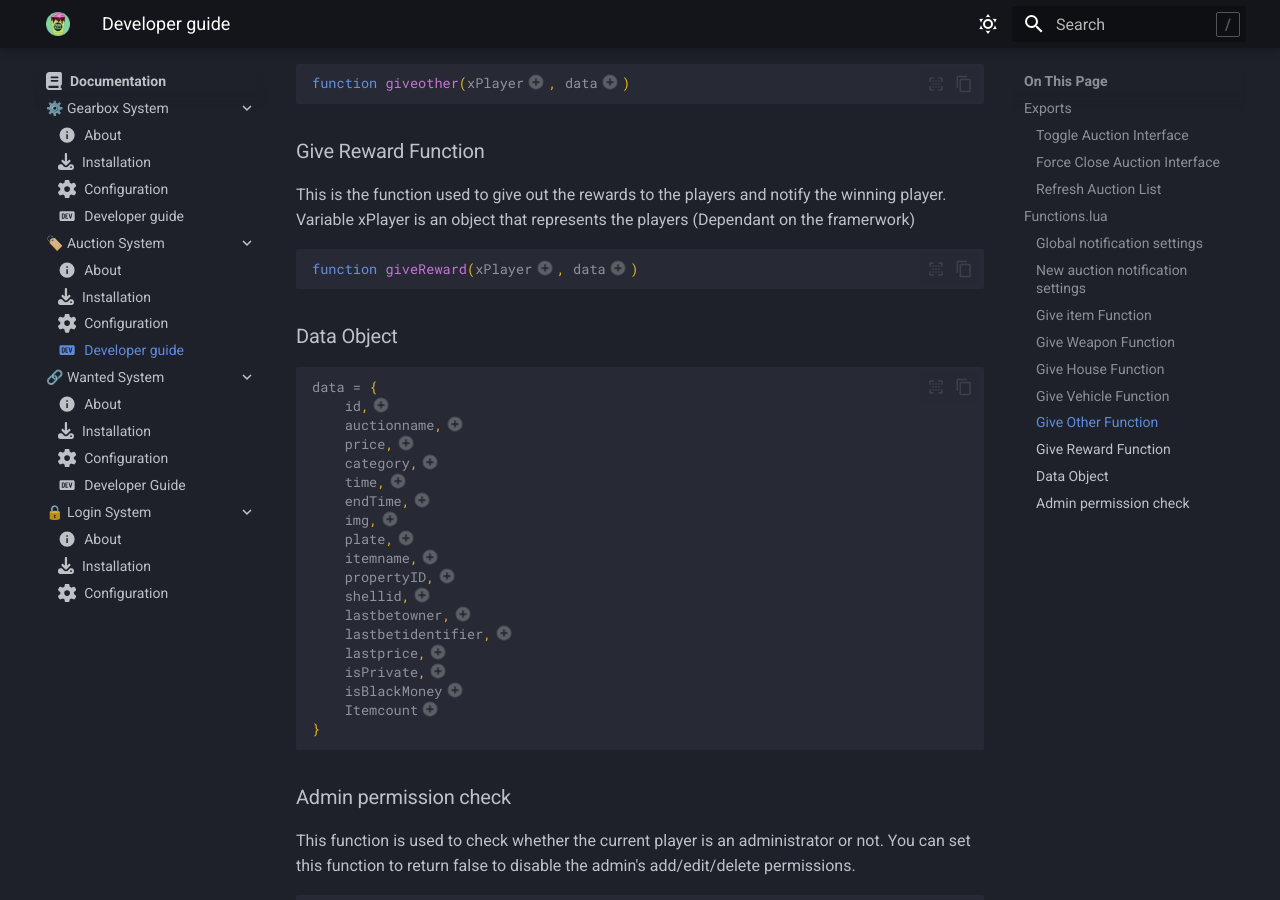
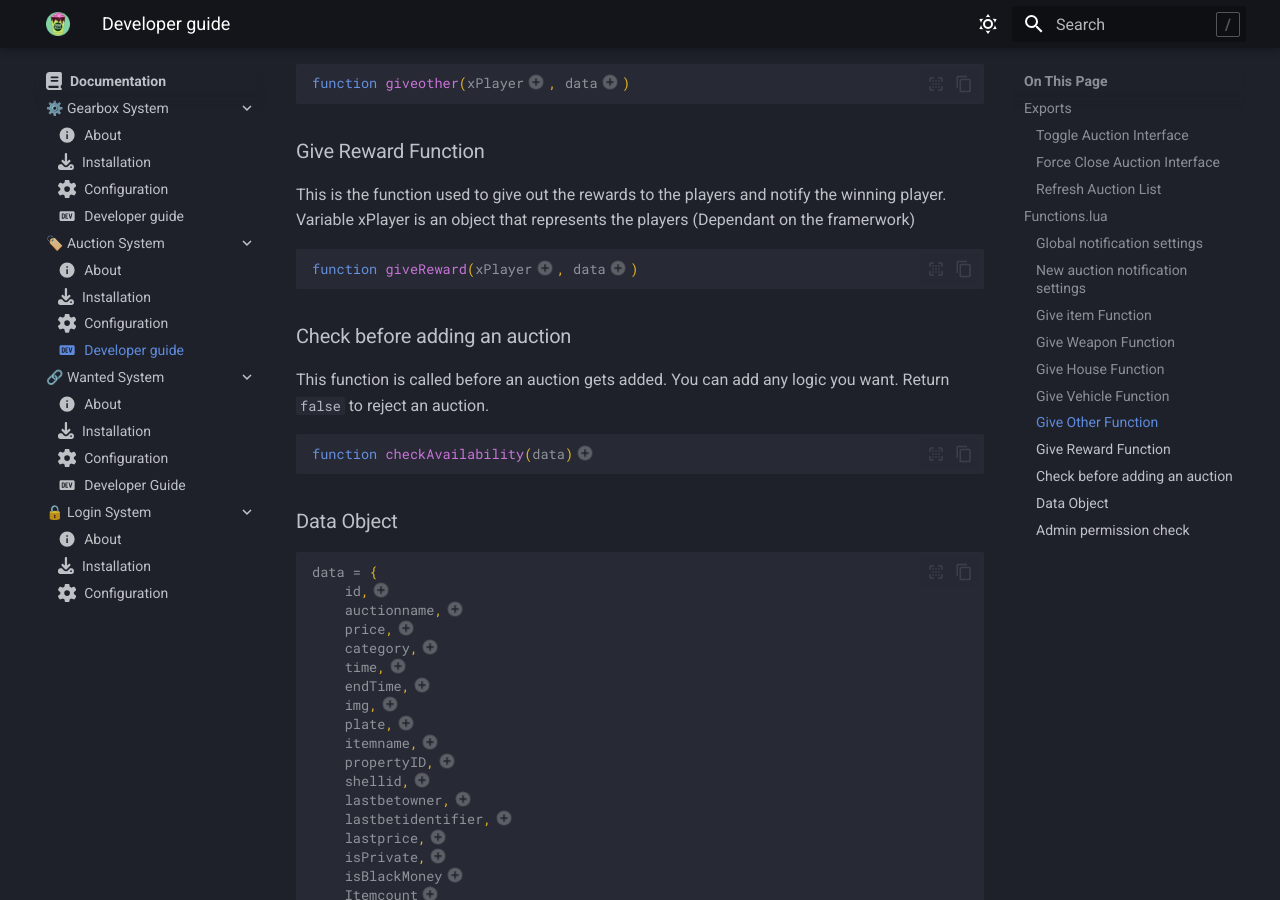
Before and after one commit to hgscripts/hgscripts.github.io, an MkDocs documentation site: the page built from docs/documentation/auction/developer.md, in a window 1280 px wide and 900 px high, scrolled down 1574 px. Built offline with MkDocs 1.6.1 and Material for MkDocs 9.7.7, drawn with Linux system fonts in a browser that asks for light colours.

Commit message:
Added checkAvailability function documentation

````diff
--- a/docs/documentation/auction/developer.md
+++ b/docs/documentation/auction/developer.md
@@ -101,6 +101,14 @@
 1. Player object (Dependant on the framework used)
 2. View [Data Object](#data-object)
 
+### Check before adding an auction
+This function is called before an auction gets added. You can add any logic you want. Return `false` to reject an auction.
+```lua
+function checkAvailability(data)--(1)!
+```
+
+1. View [Data Object](#data-object)
+
 ### Data Object
 ```lua
 data = {
````
Also changed, not shown: docs/documentation/auction/configuration.md (+1 -0 lines).
